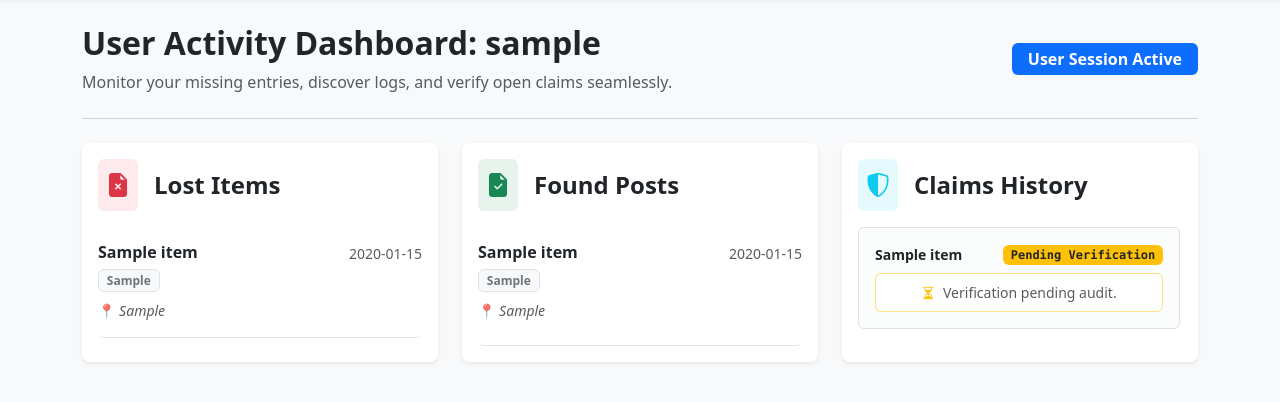
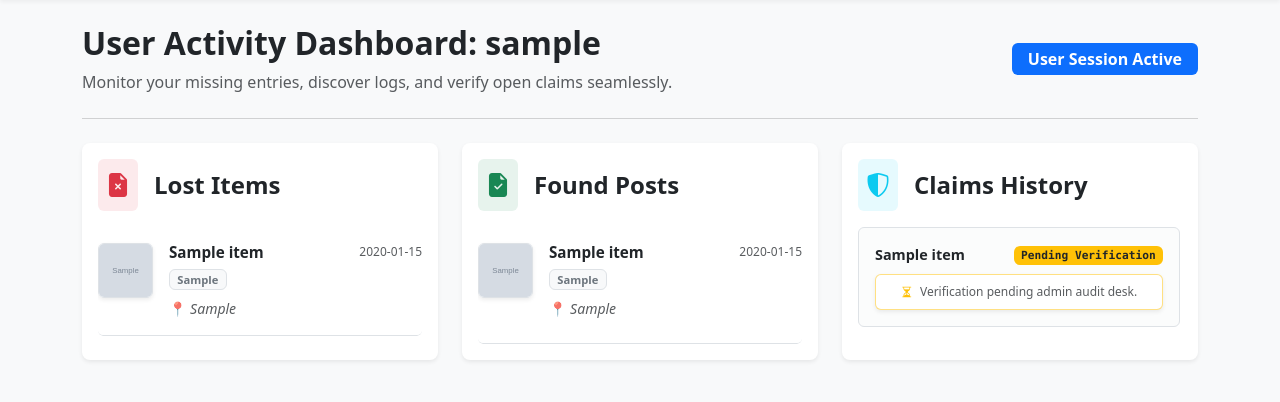
Before and after one commit to gauravchoudhary45/Lost-And-Found-Portal, a Flask app: page /dashboard in a window 1280 px wide. Shown: the part 56-458 px from the top of the page. Run offline with Flask 3, Linux system fonts and the light colour scheme; a user stored in the database is signed in; tables that the repository leaves empty hold one stand-in row (values such as "Sample post"); grey boxes marked "Sample" are stand-in pictures.

Commit message:
Update dashboard.html

```diff
--- a/templates/dashboard.html
+++ b/templates/dashboard.html
@@ -12,10 +12,8 @@
 
 <hr class="mb-4 text-muted">
 
-<!-- 3-Column Split Interface Layout -->
 <div class="row">
 
-    <!-- COLUMN 1: Your Reported Lost Items -->
     <div class="col-xl-4 col-md-6 mb-4">
         <div class="card shadow-sm border-0 h-100 p-3 bg-white">
             <div class="d-flex align-items-center mb-3">
@@ -27,12 +25,17 @@
                 <div class="list-group list-group-flush overflow-auto" style="max-height: 450px;">
                     {% for item in lost_items %}
                         <div class="list-group-item px-0 py-3 border-bottom text-wrap">
+                            <div class="d-flex align-items-start border-0">
+                                <img src="{{ item.image_file }}" class="rounded me-3 shadow-sm border" style="width: 55px; height: 55px; object-fit: cover;" alt="Lost Property">
+                                <div class="w-100">
                                     <div class="d-flex w-100 justify-content-between align-items-start">
-                                <h6 class="mb-1 fw-bold text-dark">{{ item.title }}</h6>
-                                <small class="text-muted text-nowrap ms-2">{{ item.date_lost.strftime('%Y-%m-%d') }}</small>
+                                        <h6 class="mb-1 fw-bold text-dark" style="font-size: 0.95rem;">{{ item.title }}</h6>
+                                        <small class="text-muted text-nowrap ms-2" style="font-size: 0.75rem;">{{ item.date_lost.strftime('%Y-%m-%d') }}</small>
                                     </div>
-                            <span class="badge bg-light text-secondary border small mb-2 d-inline-block">{{ item.category }}</span>
-                            <p class="mb-0 text-muted small text-truncate-2">📍 <em>{{ item.location }}</em></p>
+                                    <span class="badge bg-light text-secondary border small mb-2 d-inline-block" style="font-size: 0.7rem;">{{ item.category }}</span>
+                                    <p class="mb-0 text-muted small">📍 <em>{{ item.location }}</em></p>
+                                </div>
+                            </div>
                         </div>
                     {% endfor %}
                 </div>
@@ -45,7 +48,6 @@
         </div>
     </div>
 
-    <!-- COLUMN 2: Items Found & Posted By User -->
     <div class="col-xl-4 col-md-6 mb-4">
         <div class="card shadow-sm border-0 h-100 p-3 bg-white">
             <div class="d-flex align-items-center mb-3">
@@ -57,28 +59,31 @@
                 <div class="list-group list-group-flush overflow-auto" style="max-height: 450px;">
                     {% for item in current_user.found_items %}
                         <div class="list-group-item px-0 py-3 border-bottom text-wrap">
+                            <div class="d-flex align-items-start border-0">
+                                <img src="{{ item.image_file }}" class="rounded me-3 shadow-sm border" style="width: 55px; height: 55px; object-fit: cover;" alt="Found Asset">
+                                <div class="w-100">
                                     <div class="d-flex w-100 justify-content-between align-items-start">
-                                <h6 class="mb-1 fw-bold text-dark">{{ item.title }}</h6>
-                                <small class="text-muted text-nowrap ms-2">{{ item.date_found.strftime('%Y-%m-%d') }}</small>
+                                        <h6 class="mb-1 fw-bold text-dark" style="font-size: 0.95rem;">{{ item.title }}</h6>
+                                        <small class="text-muted text-nowrap ms-2" style="font-size: 0.75rem;">{{ item.date_found.strftime('%Y-%m-%d') }}</small>
                                     </div>
-                            <span class="badge bg-light text-secondary border small mb-2 d-inline-block">{{ item.category }}</span>
+                                    <span class="badge bg-light text-secondary border small mb-2 d-inline-block" style="font-size: 0.7rem;">{{ item.category }}</span>
                                     <p class="mb-2 text-muted small">📍 <em>{{ item.location }}</em></p>
 
-                            <!-- NEW: REVEAL CLAIMANT CONTACT UPON APPROVAL -->
                                     {% for claim in item.claims %}
                                         {% if claim.status == 'Approved / Authorized' %}
-                                    <div class="p-2 bg-success bg-opacity-10 border border-success border-opacity-20 rounded mt-2">
-                                        <span class="text-success fw-bold d-block mb-1 small" style="font-size: 0.8rem;">
-                                            <i class="bi bi-unlock-fill me-1"></i> Owner Claim Approved!
+                                            <div class="p-2 bg-success bg-opacity-10 border border-success border-opacity-20 rounded mt-2 shadow-sm">
+                                                <span class="text-success fw-bold d-block mb-1 small" style="font-size: 0.75rem;">
+                                                    <i class="bi bi-unlock-fill me-1"></i> Owner Claim Verified!
                                                 </span>
-                                        <div class="text-muted" style="font-size: 0.75rem; line-height: 1.4;">
-                                            <strong>Owner Username:</strong> {{ claim.claimant.username }}<br>
-                                            <strong>Contact Email:</strong> <a href="mailto:{{ claim.claimant.email }}" class="text-decoration-none fw-semibold text-success">{{ claim.claimant.email }}</a>
+                                                <div class="text-dark opacity-75" style="font-size: 0.75rem; line-height: 1.4;">
+                                                    <strong>Owner:</strong> {{ claim.claimant.username }}<br>
+                                                    <strong>Contact:</strong> <a href="mailto:{{ claim.claimant.email }}" class="text-decoration-none fw-semibold text-success">{{ claim.claimant.email }}</a>
                                                 </div>
                                             </div>
                                         {% endif %}
                                     {% endfor %}
-
+                                </div>
+                            </div>
                         </div>
                     {% endfor %}
                 </div>
@@ -91,7 +96,6 @@
         </div>
     </div>
 
-    <!-- COLUMN 3: Claims Audit Tracker & Notifications -->
     <div class="col-xl-4 col-12 mb-4">
         <div class="card shadow-sm border-0 h-100 p-3 bg-white">
             <div class="d-flex align-items-center mb-3">
@@ -104,21 +108,21 @@
                     {% for claim in claims %}
                         <div class="p-3 border rounded mb-3 bg-light bg-opacity-50">
                             <div class="d-flex justify-content-between align-items-center mb-2">
-                                <span class="fw-bold text-dark small text-truncate" style="max-width: 65%;">{{ claim.item.title }}</span>
-                                <span class="badge {{ 'bg-success' if claim.status == 'Approved / Authorized' else 'bg-warning text-dark' }} font-monospace" style="font-size: 0.75rem;">{{ claim.status }}</span>
+                                <span class="fw-bold text-dark small text-truncate" style="max-width: 60%; font-size: 0.9rem;">{{ claim.item.title }}</span>
+                                <span class="badge {% if claim.status == 'Approved / Authorized' %}bg-success{% elif 'Rejected' in claim.status %}bg-danger{% else %}bg-warning text-dark{% endif %} font-monospace" style="font-size: 0.7rem;">{{ claim.status }}</span>
                             </div>
 
                             {% if claim.status == 'Approved / Authorized' %}
-                                <div class="p-2 bg-white border border-success border-opacity-50 rounded mt-2">
-                                    <span class="text-success fw-bold d-block mb-1 small"><i class="bi bi-check-circle-fill me-1"></i> Match Approved! Details:</span>
-                                    <div class="small text-muted" style="font-size: 0.8rem; line-height: 1.4;">
+                                <div class="p-2 bg-white border border-success border-opacity-50 rounded mt-2 shadow-sm">
+                                    <span class="text-success fw-bold d-block mb-1 small" style="font-size: 0.75rem;"><i class="bi bi-check-circle-fill me-1"></i> Match Approved! Contact Unlocked:</span>
+                                    <div class="small text-dark opacity-75" style="font-size: 0.75rem; line-height: 1.4;">
                                         <strong>Finder Profile:</strong> {{ claim.item.finder.username }}<br>
-                                        <strong>Direct Email:</strong> <a href="mailto:{{ claim.item.finder.email }}" class="text-decoration-none fw-semibold">{{ claim.item.finder.email }}</a>
+                                        <strong>Direct Email:</strong> <a href="mailto:{{ claim.item.finder.email }}" class="text-decoration-none fw-semibold text-primary">{{ claim.item.finder.email }}</a>
                                     </div>
                                 </div>
                             {% else %}
-                                <div class="p-2 bg-white border border-warning border-opacity-50 rounded mt-2 text-center">
-                                    <span class="text-muted d-block small"><i class="bi bi-hourglass-split me-1 text-warning"></i> Verification pending audit.</span>
+                                <div class="p-2 bg-white border border-warning border-opacity-50 rounded mt-2 text-center shadow-sm">
+                                    <span class="text-muted d-block small" style="font-size: 0.75rem;"><i class="bi bi-hourglass-split me-1 text-warning"></i> Verification pending admin audit desk.</span>
                                 </div>
                             {% endif %}
                         </div>
```
Lines whose indentation alone changed are shown as unchanged.
